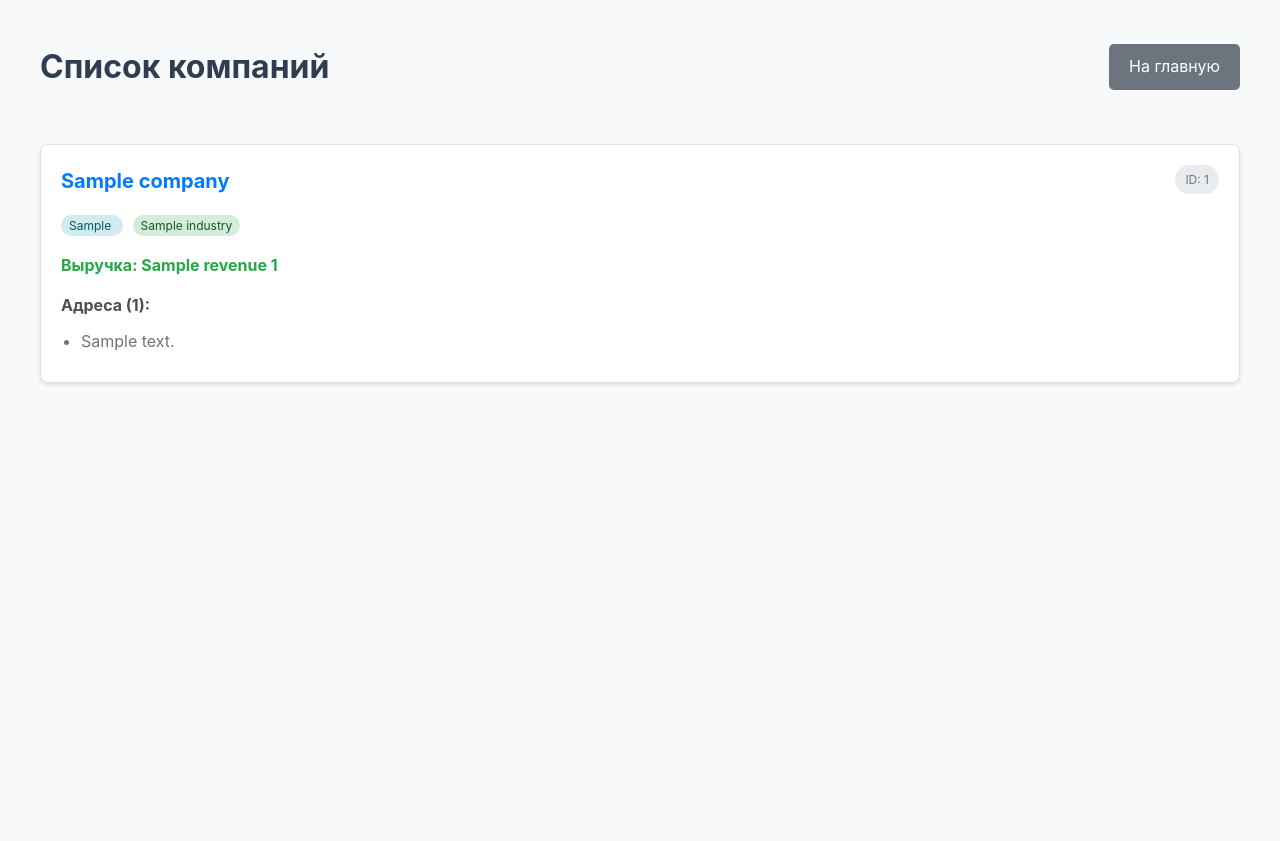
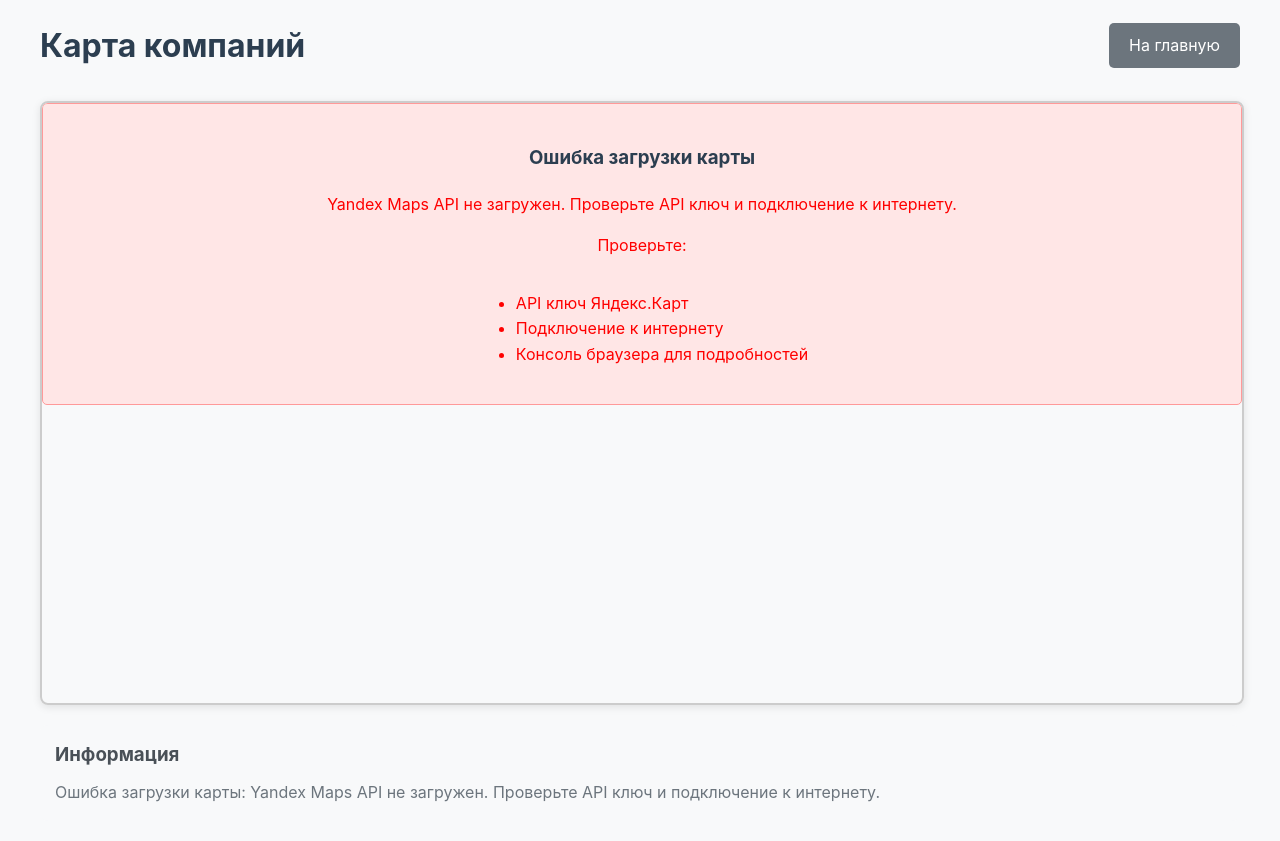
Before and after one commit to wasabi52ngg/tz4, a Django app: template main_app/templates/main_app/companies_list.html in a window 1280 px wide. Before the commit the page ends 385 px from the top, so only its background shows below. Run offline with Django 4.2, Linux system fonts and the light colour scheme; the template is opened without the code that fills it: most values are stand-ins (such as "Sample title", 1, 10 or a date in 2020).

Commit message:
Added a yangex map js

```diff
--- a/_local_settings.py
+++ b/_local_settings.py
@@ -8,6 +8,9 @@
 
 # Настройки вашего приложения
 # Добавьте здесь свои API ключи и настройки
+
+# API ключ для Яндекс карт
+YANDEX_MAPS_API_KEY = 'YANDEX_MAPS_API_KEY'
 
 APP_SETTINGS = LocalSettingsClass(
     portal_domain='your-portal.bitrix24.ru',
--- /dev/null
+++ b/main_app/static/main_app/css/base.css
@@ -0,0 +1,29 @@
+/* Базовые стили для приложения */
+
+body {
+    font-family: -apple-system, BlinkMacSystemFont, 'Segoe UI', Roboto, 'Helvetica Neue', Arial, sans-serif;
+    line-height: 1.6;
+    color: #333;
+    margin: 0;
+    padding: 0;
+    background-color: #f8f9fa;
+}
+
+h1, h2, h3, h4, h5, h6 {
+    color: #2c3e50;
+}
+
+a {
+    color: #007bff;
+    text-decoration: none;
+}
+
+a:hover {
+    text-decoration: underline;
+}
+
+.container {
+    max-width: 1200px;
+    margin: 0 auto;
+    padding: 0 20px;
+}
--- /dev/null
+++ b/main_app/static/main_app/css/companies.css
@@ -0,0 +1,78 @@
+/* Стили для страницы карты компаний */
+
+.companies-container {
+    max-width: 1200px;
+    margin: 0 auto;
+    padding: 20px;
+}
+
+.companies-header {
+    display: flex;
+    justify-content: space-between;
+    align-items: center;
+    margin-bottom: 30px;
+}
+
+.companies-title {
+    margin: 0;
+    color: #2c3e50;
+}
+
+.back-button {
+    background-color: #6c757d;
+    color: white;
+    padding: 10px 20px;
+    text-decoration: none;
+    border-radius: 5px;
+    transition: opacity 0.3s;
+}
+
+.back-button:hover {
+    opacity: 0.8;
+    text-decoration: none;
+    color: white;
+}
+
+.error-message {
+    background-color: #f8d7da;
+    color: #721c24;
+    padding: 15px;
+    border-radius: 5px;
+    margin-bottom: 20px;
+}
+
+.map-container {
+    width: 100%;
+    height: 600px;
+    border-radius: 8px;
+    box-shadow: 0 2px 8px rgba(0,0,0,0.1);
+    border: 1px solid #dee2e6;
+    position: relative;
+    overflow: hidden;
+}
+
+/* Стили для карты Яндекс */
+#map {
+    width: 100% !important;
+    height: 100% !important;
+    min-height: 600px;
+    border-radius: 8px;
+    display: block;
+}
+
+.info-panel {
+    margin-top: 20px;
+    padding: 15px;
+    background-color: #f8f9fa;
+    border-radius: 8px;
+}
+
+.info-title {
+    margin: 0 0 10px 0;
+    color: #495057;
+}
+
+.info-text {
+    margin: 0;
+    color: #6c757d;
+}
--- /dev/null
+++ b/main_app/static/main_app/js/companies.js
@@ -0,0 +1,286 @@
+/**
+ * JavaScript для страницы карты компаний (Yandex Maps API v2.1)
+ */
+
+console.log('=== НАЧАЛО ЗАГРУЗКИ СКРИПТА ===');
+
+// Глобальные переменные
+let companiesData = [];
+let map = null;
+
+// Обновляем информацию о количестве компаний
+function updateCompaniesInfo() {
+    console.log('Обновление информации о компаниях...');
+    const countElement = document.getElementById('companies-count');
+    if (companiesData && companiesData.length > 0) {
+        countElement.textContent = `Найдено компаний: ${companiesData.length}`;
+        console.log(`Установлено количество компаний: ${companiesData.length}`);
+    } else {
+        countElement.textContent = 'Компании не найдены';
+        console.log('Компании не найдены');
+    }
+}
+
+// Добавляем метки компаний на карту
+function addCompanyMarkers() {
+    console.log('=== ДОБАВЛЕНИЕ МЕТОК КОМПАНИЙ ===');
+
+    if (!companiesData || companiesData.length === 0) {
+        console.log('Нет данных о компаниях для отображения');
+        return;
+    }
+
+    const placemarks = [];
+
+    // Координаты для Санкт-Петербурга (правильный порядок: долгота, широта)
+    // Основаны на реальных адресах из данных компаний
+    const spbCoords = [
+        [30.3151, 59.9411], // Васильевский остров (Малый проспект В.О., 83)
+        [30.3251, 59.9351], // Васильевский остров (улица Шевченко, 19) - немного смещено
+        [30.3051, 59.9451], // Васильевский остров (12-13-я линии В.О., 22) - немного смещено
+        [30.3351, 59.9311], // Центр СПб (Дворцовая площадь)
+        [30.3551, 59.9211]  // Петроградская сторона (Петропавловская крепость)
+    ];
+
+    companiesData.forEach((company, index) => {
+        console.log(`Обработка компании ${index + 1}:`, company.title);
+
+        // Используем координаты по индексу (циклически)
+        const coords = spbCoords[index % spbCoords.length];
+
+        // Выбираем цвет метки в зависимости от типа компании
+        const markerColor = getMarkerColor(company.company_type);
+
+        // Создаем метку с подсказкой и названием
+        const placemark = new ymaps.Placemark(coords, {
+            hintContent: company.title,
+            iconCaption: company.title,
+            balloonContentHeader: company.title,
+            balloonContentBody: createBalloonContent(company),
+            balloonContentFooter: `ID: ${company.id}`
+        }, {
+            preset: markerColor,
+            balloonMaxWidth: 300,
+            iconCaptionMaxWidth: 200,
+            iconCaptionOffset: [0, -5]
+        });
+
+        placemarks.push(placemark);
+        map.geoObjects.add(placemark);
+
+        console.log(`Метка добавлена для ${company.title} в координатах:`, coords);
+    });
+
+    // Подгоняем карту под все метки
+    if (placemarks.length > 0) {
+        map.geoObjects.getBounds().then(function (bounds) {
+            map.setBounds(bounds, {
+                checkZoomRange: true,
+                zoomMargin: 20
+            });
+        });
+    }
+}
+
+// Создаем содержимое для всплывающего окна
+function createBalloonContent(company) {
+    let content = `<div style="padding: 10px;">`;
+    content += `<h3 style="margin: 0 0 10px 0; color: #333;">${company.title}</h3>`;
+
+    if (company.company_type) {
+        content += `<p style="margin: 5px 0;"><strong>Тип:</strong> ${company.company_type}</p>`;
+    }
+
+    if (company.industry) {
+        content += `<p style="margin: 5px 0;"><strong>Отрасль:</strong> ${company.industry}</p>`;
+    }
+
+    if (company.revenue) {
+        content += `<p style="margin: 5px 0;"><strong>Доход:</strong> ${company.revenue} ${company.currency_id || ''}</p>`;
+    }
+
+    if (company.addresses && company.addresses.length > 0) {
+        content += `<p style="margin: 5px 0;"><strong>Адреса:</strong></p>`;
+        content += `<ul style="margin: 5px 0; padding-left: 20px;">`;
+        company.addresses.forEach(address => {
+            content += `<li style="margin: 2px 0;">${address}</li>`;
+        });
+        content += `</ul>`;
+    }
+
+    content += `</div>`;
+    return content;
+}
+
+// Выбираем цвет метки в зависимости от типа компании
+function getMarkerColor(companyType) {
+    const colorMap = {
+        'CUSTOMER': 'islands#blueDotIcon',      // Клиент - синий
+        'SUPPLIER': 'islands#greenDotIcon',     // Поставщик - зеленый
+        'PARTNER': 'islands#orangeDotIcon',     // Партнер - оранжевый
+        'COMPETITOR': 'islands#redDotIcon',     // Конкурент - красный
+        'RESELLER': 'islands#violetDotIcon',    // Реселлер - фиолетовый
+        'OTHER': 'islands#grayDotIcon'          // Другое - серый
+    };
+
+    return colorMap[companyType] || 'islands#blueDotIcon'; // По умолчанию синий
+}
+
+// Добавляем легенду карты
+function addMapLegend() {
+    console.log('Добавление легенды карты...');
+
+    const legendContent = `
+        <div style="background: white; padding: 10px; border-radius: 5px; box-shadow: 0 2px 5px rgba(0,0,0,0.2); font-family: Arial, sans-serif; font-size: 12px;">
+            <h4 style="margin: 0 0 10px 0; color: #333;">Типы компаний:</h4>
+            <div style="display: flex; flex-direction: column; gap: 5px;">
+                <div style="display: flex; align-items: center; gap: 8px;">
+                    <div style="width: 12px; height: 12px; background: #0066cc; border-radius: 50%;"></div>
+                    <span>Клиент</span>
+                </div>
+                <div style="display: flex; align-items: center; gap: 8px;">
+                    <div style="width: 12px; height: 12px; background: #00cc66; border-radius: 50%;"></div>
+                    <span>Поставщик</span>
+                </div>
+                <div style="display: flex; align-items: center; gap: 8px;">
+                    <div style="width: 12px; height: 12px; background: #ff9900; border-radius: 50%;"></div>
+                    <span>Партнер</span>
+                </div>
+                <div style="display: flex; align-items: center; gap: 8px;">
+                    <div style="width: 12px; height: 12px; background: #cc0000; border-radius: 50%;"></div>
+                    <span>Конкурент</span>
+                </div>
+                <div style="display: flex; align-items: center; gap: 8px;">
+                    <div style="width: 12px; height: 12px; background: #9900cc; border-radius: 50%;"></div>
+                    <span>Реселлер</span>
+                </div>
+                <div style="display: flex; align-items: center; gap: 8px;">
+                    <div style="width: 12px; height: 12px; background: #666666; border-radius: 50%;"></div>
+                    <span>Другое</span>
+                </div>
+            </div>
+        </div>
+    `;
+
+    // Создаем легенду как балун в левом верхнем углу
+    const legendBalloon = new ymaps.Balloon(map, {
+        layout: 'default#imageWithContent',
+        imageLayout: 'default#image',
+        imageOffset: [0, 0],
+        imageShape: {
+            type: 'Rectangle',
+            coordinates: [[0, 0], [0, 0]]
+        }
+    });
+
+    // Добавляем легенду в левый верхний угол карты
+    map.balloon.open([55.8, 37.4], legendContent, {
+        closeButton: false,
+        autoPan: false
+    });
+}
+
+
+// Инициализация карты с использованием ymaps v2.1
+function initMap() {
+    console.log('=== НАЧАЛО ИНИЦИАЛИЗАЦИИ КАРТЫ ===');
+
+    try {
+        console.log('Проверка доступности ymaps...');
+        console.log('typeof ymaps:', typeof ymaps);
+
+        if (typeof ymaps === 'undefined') {
+            throw new Error('Yandex Maps API не загружен. Проверьте API ключ и подключение к интернету.');
+        }
+
+        console.log('Ожидание готовности ymaps...');
+        ymaps.ready(function() {
+            console.log('ymaps готов!');
+
+            console.log('Поиск контейнера карты...');
+            const mapContainer = document.getElementById('map');
+            console.log('Контейнер карты:', mapContainer);
+
+            if (!mapContainer) {
+                throw new Error('Контейнер карты не найден');
+            }
+
+            console.log('Создание карты...');
+            // Создаем карту точно как в примере из документации
+            map = new ymaps.Map("map", {
+                center: [30.3351, 59.9311], // Санкт-Петербург (Дворцовая площадь)
+                zoom: 11
+            }, {
+                searchControlProvider: "yandex#search"
+            });
+            console.log('Карта создана:', map);
+
+            console.log('=== КАРТА УСПЕШНО ИНИЦИАЛИЗИРОВАНА ===');
+            console.log('Данные компаний для отображения:', companiesData);
+
+            // Добавляем метки компаний на карту
+            addCompanyMarkers();
+
+            // Добавляем легенду карты
+            addMapLegend();
+
+            // Обновляем информацию о компаниях
+            updateCompaniesInfo();
+        });
+
+    } catch (error) {
+        console.error('=== ОШИБКА ИНИЦИАЛИЗАЦИИ КАРТЫ ===');
+        console.error('Тип ошибки:', error.constructor.name);
+        console.error('Сообщение ошибки:', error.message);
+        console.error('Стек ошибки:', error.stack);
+        console.error('Полный объект ошибки:', error);
+
+        const countElement = document.getElementById('companies-count');
+        if (countElement) {
+            countElement.textContent = `Ошибка загрузки карты: ${error.message}`;
+        }
+
+        const mapContainer = document.getElementById('map');
+        if (mapContainer) {
+            mapContainer.innerHTML = `
+                <div style="padding: 20px; text-align: center; color: red; background: #ffe6e6; border: 1px solid #ff9999; border-radius: 5px;">
+                    <h3>Ошибка загрузки карты</h3>
+                    <p>${error.message}</p>
+                    <p>Проверьте:</p>
+                    <ul style="text-align: left; display: inline-block;">
+                        <li>API ключ Яндекс.Карт</li>
+                        <li>Подключение к интернету</li>
+                        <li>Консоль браузера для подробностей</li>
+                    </ul>
+                </div>
+            `;
+        }
+    }
+}
+
+// Инициализация при загрузке страницы
+function initializePage() {
+    console.log('Инициализация страницы...');
+
+    // Ждем готовности DOM и даем время API загрузиться
+    if (document.readyState === 'loading') {
+        document.addEventListener('DOMContentLoaded', () => {
+            console.log('DOM загружен, ждем 1 секунду перед инициализацией карты...');
+            setTimeout(initMap, 1000);
+        });
+    } else {
+        console.log('DOM уже готов, ждем 1 секунду перед инициализацией карты...');
+        setTimeout(initMap, 1000);
+    }
+}
+
+// Экспортируем функции для использования в шаблоне
+window.CompaniesMap = {
+    init: initializePage,
+    setCompaniesData: function(data) {
+        companiesData = data;
+        console.log('Данные компаний установлены:', companiesData);
+    }
+};
+
+console.log('=== КОНЕЦ ЗАГРУЗКИ СКРИПТА ===');
--- a/main_app/templates/main_app/companies_list.html
+++ b/main_app/templates/main_app/companies_list.html
@@ -1,120 +1,56 @@
 {% extends 'base.html' %}
+{% load static %}
 
-{% block title %}Список компаний - PROJECT_NAME_PLACEHOLDER{% endblock %}
+{% block title %}Карта компаний - PROJECT_NAME_PLACEHOLDER{% endblock %}
+
+{% block extra_css %}
+<link rel="stylesheet" href="{% static 'main_app/css/companies.css' %}">
+{% endblock %}
 
 {% block content %}
-<div style="max-width: 1200px; margin: 0 auto; padding: 20px;">
-    <div style="display: flex; justify-content: space-between; align-items: center; margin-bottom: 30px;">
-        <h1>Список компаний</h1>
-        <a href="{% url 'main_app:index' %}"
-           style="background-color: #6c757d;
-                  color: white;
-                  padding: 10px 20px;
-                  text-decoration: none;
-                  border-radius: 5px;">
+<!-- Подключение Яндекс API v2.1 -->
+<script src="https://api-maps.yandex.ru/2.1/?apikey={{ settings.YANDEX_MAPS_API_KEY }}&lang=ru_RU"></script>
+
+<div class="companies-container">
+    <div class="companies-header">
+        <h1 class="companies-title">Карта компаний</h1>
+        <a href="{% url 'main_app:index' %}" class="back-button">
             На главную
         </a>
     </div>
 
     {% if error_message %}
-        <div style="background-color: #f8d7da;
-                    color: #721c24;
-                    padding: 15px;
-                    border-radius: 5px;
-                    margin-bottom: 20px;">
+        <div class="error-message">
             {{ error_message }}
         </div>
     {% endif %}
 
-    {% if companies %}
-        <div style="display: grid; gap: 20px;">
-            {% for company in companies %}
-                <div style="border: 1px solid #dee2e6;
-                            border-radius: 8px;
-                            padding: 20px;
-                            background-color: #fff;
-                            box-shadow: 0 2px 4px rgba(0,0,0,0.1);">
+    <!-- Контейнер для карты -->
+    <div id="map" class="map-container" style="width: 100%; height: 600px; border: 2px solid #ccc;"></div>
 
-                    <div style="display: flex; justify-content: space-between; align-items: flex-start; margin-bottom: 15px;">
-                        <h3 style="margin: 0; color: #007bff; font-size: 20px;">
-                            {{ company.title }}
-                        </h3>
-                        <span style="background-color: #e9ecef;
-                                     padding: 5px 10px;
-                                     border-radius: 15px;
-                                     font-size: 12px;
-                                     color: #6c757d;">
-                            ID: {{ company.id }}
-                        </span>
-                    </div>
-
-                    {% if company.company_type or company.industry %}
-                        <div style="margin-bottom: 15px;">
-                            {% if company.company_type %}
-                                <span style="background-color: #d1ecf1;
-                                             color: #0c5460;
-                                             padding: 3px 8px;
-                                             border-radius: 12px;
-                                             font-size: 12px;
-                                             margin-right: 10px;">
-                                    {{ company.company_type }}
-                                </span>
-                            {% endif %}
-                            {% if company.industry %}
-                                <span style="background-color: #d4edda;
-                                             color: #155724;
-                                             padding: 3px 8px;
-                                             border-radius: 12px;
-                                             font-size: 12px;">
-                                    {{ company.industry }}
-                                </span>
-                            {% endif %}
-                        </div>
-                    {% endif %}
-
-                    {% if company.revenue %}
-                        <div style="margin-bottom: 15px; color: #28a745; font-weight: bold;">
-                            Выручка: {{ company.revenue }} {{ company.currency_id }}
-                        </div>
-                    {% endif %}
-
-                    <div>
-                        <h4 style="margin: 0 0 10px 0; color: #495057; font-size: 16px;">
-                            Адреса ({{ company.addresses|length }}):
-                        </h4>
-                        {% if company.addresses %}
-                            <ul style="margin: 0; padding-left: 20px;">
-                                {% for address in company.addresses %}
-                                    <li style="margin-bottom: 8px; color: #6c757d;">
-                                        {{ address }}
-                                    </li>
-                                {% endfor %}
-                            </ul>
-                        {% else %}
-                            <p style="color: #6c757d; font-style: italic; margin: 0;">
-                                Адреса не указаны
-                            </p>
-                        {% endif %}
-                    </div>
-                </div>
-            {% endfor %}
-        </div>
-    {% else %}
-        <div style="text-align: center; padding: 60px 20px; color: #6c757d;">
-            <h3>Компании не найдены</h3>
-            <p>В системе пока нет компаний или произошла ошибка при загрузке данных.</p>
-        </div>
-    {% endif %}
+    <!-- Информационная панель -->
+    <div class="info-panel">
+        <h3 class="info-title">Информация</h3>
+        <p class="info-text" id="companies-count">
+            Загрузка данных...
+        </p>
+    </div>
 </div>
 
-<style>
-    a:hover {
-        opacity: 0.8;
-    }
+{% endblock %}
 
-    .company-card:hover {
-        box-shadow: 0 4px 8px rgba(0,0,0,0.15) !important;
-        transition: box-shadow 0.3s ease;
-    }
-</style>
+{% block extra_js %}
+<!-- Подключение JavaScript -->
+<script src="{% static 'main_app/js/companies.js' %}"></script>
+
+<script>
+    // Передаем данные компаний в JavaScript
+    const companiesDataFromDjango = {{ companies|safe }};
+    console.log('Данные компаний получены:', companiesDataFromDjango);
+    console.log('Тип данных компаний:', typeof companiesDataFromDjango);
+
+    // Устанавливаем данные и инициализируем страницу
+    CompaniesMap.setCompaniesData(companiesDataFromDjango);
+    CompaniesMap.init();
+</script>
 {% endblock %}
--- a/templates/base.html
+++ b/templates/base.html
@@ -1,40 +1,22 @@
+{% load static %}
 <!DOCTYPE html>
 <html lang="ru">
 <head>
     <meta charset="UTF-8">
     <meta name="viewport" content="width=device-width, initial-scale=1.0">
     <title>{% block title %}PROJECT_NAME_PLACEHOLDER{% endblock %}</title>
+    <link rel="stylesheet" href="{% static 'main_app/css/base.css' %}">
     <style>
-        body {
-            font-family: -apple-system, BlinkMacSystemFont, 'Segoe UI', Roboto, 'Helvetica Neue', Arial, sans-serif;
-            line-height: 1.6;
-            color: #333;
+        /* Базовые стили для карт */
+        html, body {
             margin: 0;
             padding: 0;
-            background-color: #f8f9fa;
-        }
-
-        h1, h2, h3, h4, h5, h6 {
-            color: #2c3e50;
-        }
-
-        a {
-            color: #007bff;
-            text-decoration: none;
-        }
-
-        a:hover {
-            text-decoration: underline;
-        }
-
-        .container {
-            max-width: 1200px;
-            margin: 0 auto;
-            padding: 0 20px;
         }
     </style>
+    {% block extra_css %}{% endblock %}
 </head>
 <body>
     {% block content %}{% endblock %}
+    {% block extra_js %}{% endblock %}
 </body>
 </html>
```
Also changed, not shown: main_app/static/main_app/css/index.css (added, +33 -0 lines), main_app/templates/main_app/index.html (+10 -14 lines), main_app/views.py (+7 -3 lines).
